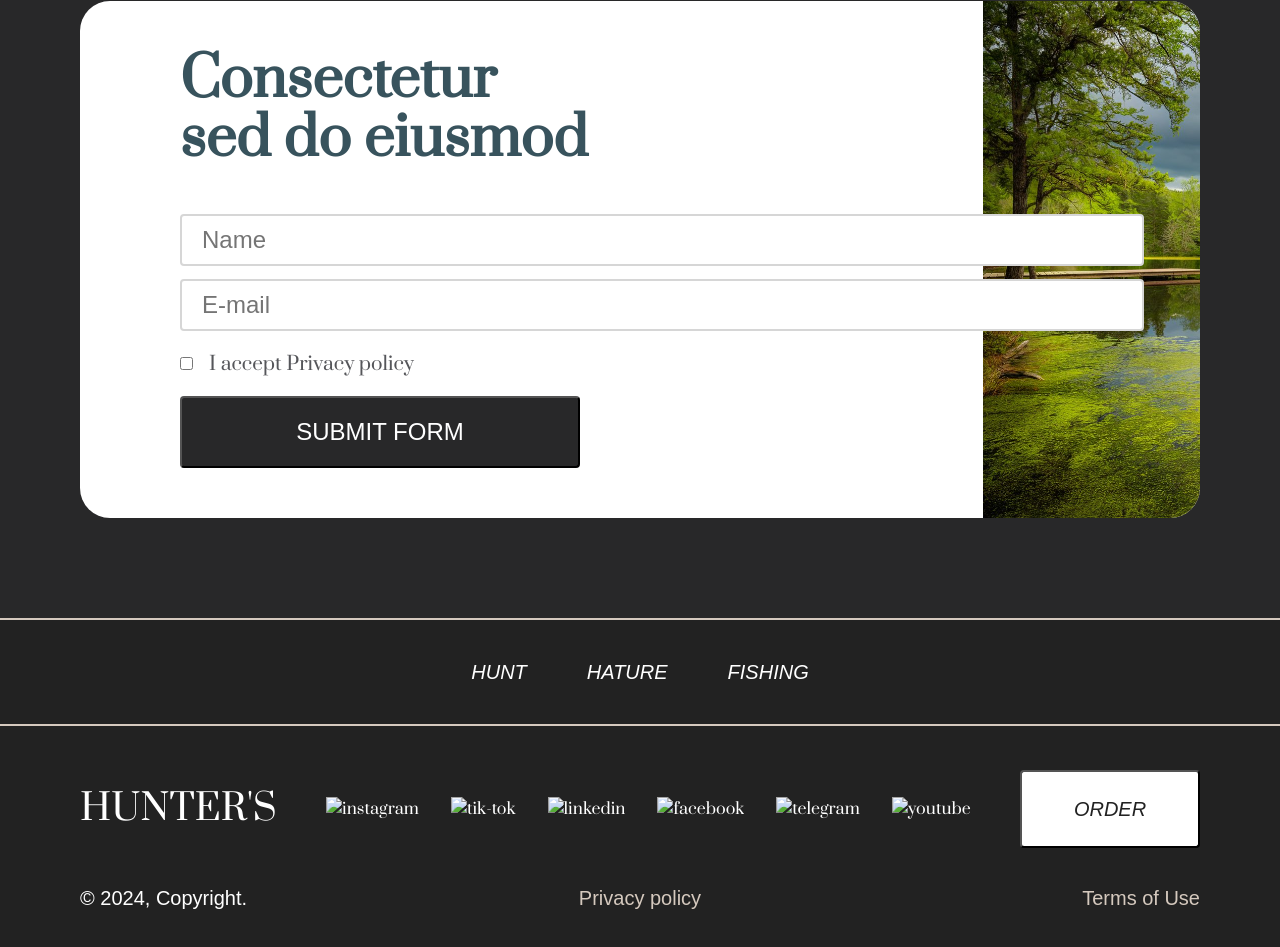
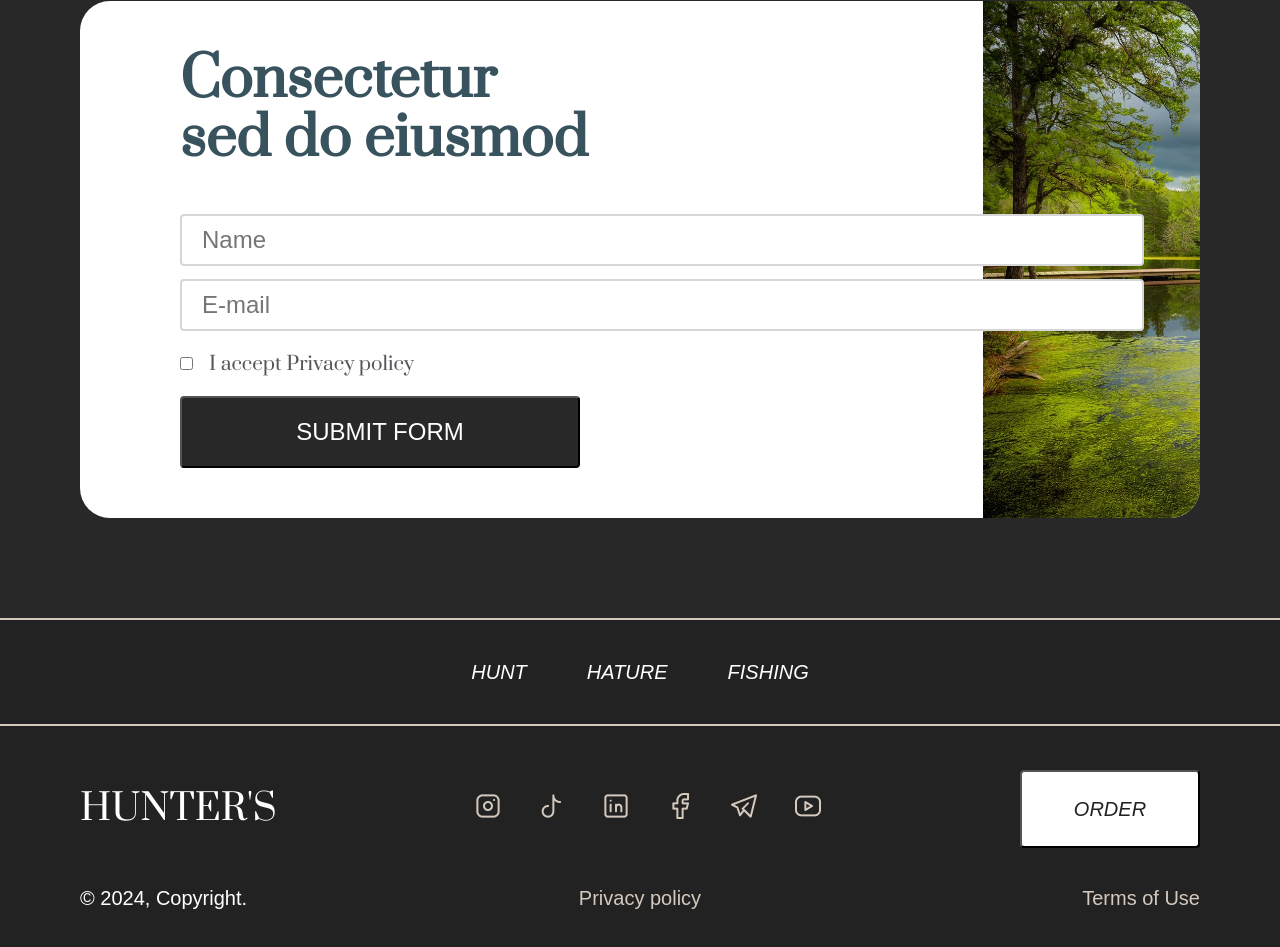
Before and after one commit to lioonya17/lioonya17.github.io, a plain HTML site: page index.html in a window 1280 px wide. Shown: the part 1570-2517 px from the top of the page. Drawn offline with Linux system fonts and the light colour scheme; a script that the page names is missing; files whose address does not match are found by name.

Commit message:
Update index.html

```diff
--- a/index.html
+++ b/index.html
@@ -81,7 +81,7 @@
           <div class="image-hero"></div>
         </section>
         <section class="info">
-          <img src="middle.jpeg" alt="left" class="info__image" />
+          <img src="/img/middle.jpeg" alt="left" class="info__image" />
           <div class="info__middle">
             <ul class="info__list list-info">
               <li class="list-info__el">
@@ -104,7 +104,7 @@
             </ul>
             <button class="info__btn btn-info btn">Order</button>
           </div>
-          <img src="right.jpeg" alt="rigth" class="info__image" />
+          <img src="/img/right.jpeg" alt="rigth" class="info__image" />
         </section>
         <section class="form container">
           <div class="form__hunter"></div>
@@ -162,7 +162,7 @@
                 <li class="list-social__el">
                   <a href="/" class="list-social__link">
                     <img
-                      src="inst.png"
+                      src="/img/inst.png"
                       alt="instagram"
                       class="list-social__img"
                     />
@@ -170,27 +170,47 @@
                 </li>
                 <li class="list-social__el">
                   <a href="/" class="list-social__link">
-                    <img src="TT.png" alt="tik-tok" class="list-social__img" />
+                    <img
+                      src="/img/TT.png"
+                      alt="tik-tok"
+                      class="list-social__img"
+                    />
                   </a>
                 </li>
                 <li class="list-social__el">
                   <a href="/" class="list-social__link">
-                    <img src="ln.png" alt="linkedin" class="list-social__img" />
+                    <img
+                      src="/img/ln.png"
+                      alt="linkedin"
+                      class="list-social__img"
+                    />
                   </a>
                 </li>
                 <li class="list-social__el">
                   <a href="/" class="list-social__link">
-                    <img src="FB.png" alt="facebook" class="list-social__img" />
+                    <img
+                      src="/img/FB.png"
+                      alt="facebook"
+                      class="list-social__img"
+                    />
                   </a>
                 </li>
                 <li class="list-social__el">
                   <a href="/" class="list-social__link">
-                    <img src="TG.png" alt="telegram" class="list-social__img" />
+                    <img
+                      src="/img/TG.png"
+                      alt="telegram"
+                      class="list-social__img"
+                    />
                   </a>
                 </li>
                 <li class="list-social__el">
                   <a href="/" class="list-social__link">
-                    <img src="YT.png" alt="youtube" class="list-social__img" />
+                    <img
+                      src="/img/YT.png"
+                      alt="youtube"
+                      class="list-social__img"
+                    />
                   </a>
                 </li>
               </ul>
```
